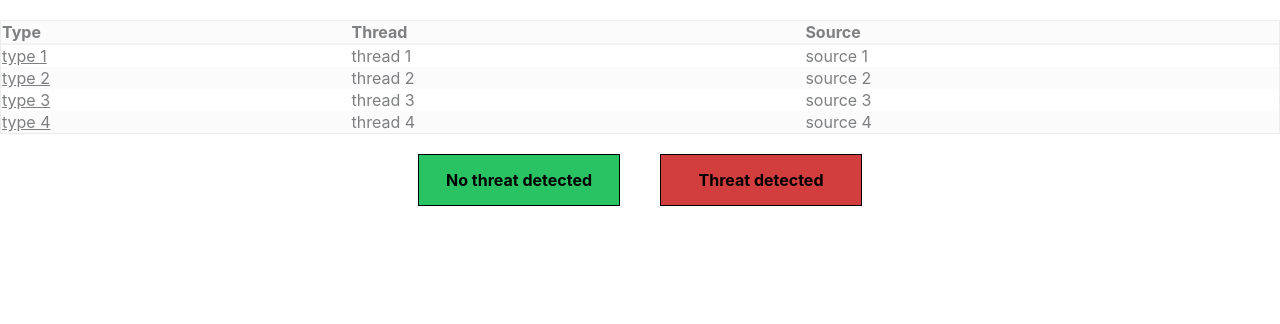
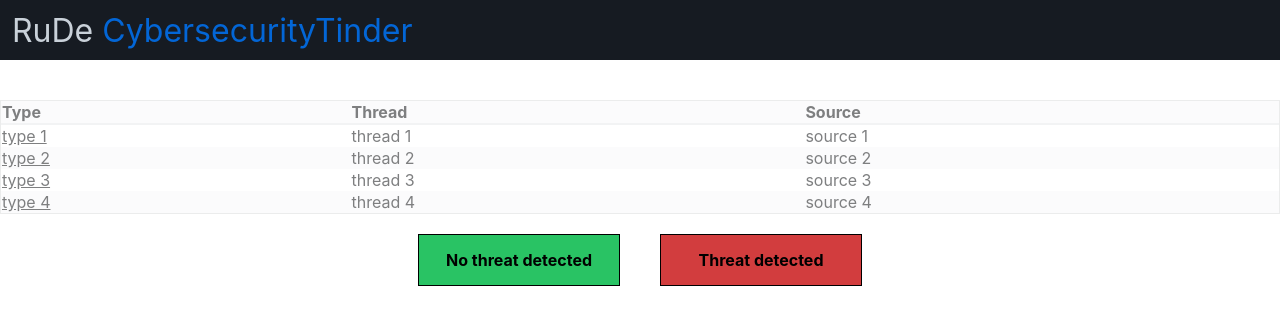
Before and after one commit to Quite-Right/RuDe, a React (Create React App) app in the folder front/: page /report/1 in a window 1280 px wide. Shown: the top 324 px of the page. Built offline with nearby package versions, Linux system fonts and the light colour scheme.

Commit message:
header, button

```diff
--- a/front/src/App.tsx
+++ b/front/src/App.tsx
@@ -1,6 +1,7 @@
 import "./scss/App.scss";
 // import { Provider } from "react-redux";
 // import store from "./redux/store";
+import Header from "./components/Header/Header";
 import { BrowserRouter as Router, Switch, Route } from "react-router-dom";
 import { positions, Provider, transitions } from "react-alert";
 
@@ -16,10 +17,10 @@ import Report from "./components/Report/Report";
 // }
 
 
-const options:any = {
+const options: any = {
   position: positions.BOTTOM_RIGHT,
   timeout: 1000,
-  offset:'30px',
+  offset: '30px',
   transition: transitions.SCALE,
   type: 'error',
 };
@@ -29,7 +30,8 @@ function App() {
     // <Provider store={store}>
     <Router>
       <div className="app">
-        {/* <Header /> */}
+        <Header />
+        <main className="main">
           <Switch>
             <Route path="/" exact>
               <Provider template={AlertTemplate}  {...options}>
@@ -43,6 +45,8 @@ function App() {
             <Route path="/register" exact></Route>
             <Route path="/workspace" exact></Route>
           </Switch>
+        </main>
+
       </div>
     </Router>
     // </Provider>
--- /dev/null
+++ b/front/src/components/Button/style.scss
@@ -0,0 +1,33 @@
+.button {
+  padding: 8px 16px;
+  border-radius: 5px;
+  outline: none;
+  border: none;
+  &_primary {
+    background-color: $blue;
+    color: $grey;
+    border: 1px solid $grey;
+    &:hover {
+      background-color: $blue-hover;
+    }
+    &:active {
+      background-color: $blue;
+    }
+  }
+  &_secondary {
+    background-color: $grey;
+    color: $blue;
+    border: 1px solid $blue;
+    &:hover {
+      background-color: $blue-hover-secondary;
+    }
+    &:active {
+      background-color: $grey;
+    }
+  }
+  &:disabled {
+    color: $grey;
+    background-color: $disabled-grey;
+    border: 1px solid $grey;
+  }
+}
--- /dev/null
+++ b/front/src/components/Header/Header.tsx
@@ -0,0 +1,18 @@
+import React from 'react'
+import { Link } from "react-router-dom"
+
+interface Props {
+
+}
+
+const Header = (props: Props) => {
+  return (
+    <header className="header">
+      <Link to="/" className="brand">
+        RuDe <span className="brand-app-name">CybersecurityTinder</span>
+      </Link>
+    </header>
+  )
+}
+
+export default Header;
--- /dev/null
+++ b/front/src/components/Header/style.scss
@@ -0,0 +1,17 @@
+.header {
+  position: fixed;
+  width: 100vw;
+  height: 60px;
+  display: flex;
+  background-color: $dark-grey;
+  align-items: center;
+}
+.brand {
+  font-size: 32px;
+  color: $grey;
+  margin-left: 12px;
+  text-decoration: none;
+}
+.brand-app-name {
+  color: $blue;
+}
--- /dev/null
+++ b/front/src/components/style.scss
@@ -0,0 +1,4 @@
+@import "./AlertTemplate/style.scss";
+@import "./Header/style.scss";
+@import "./InputFile/style.scss";
+@import "./Report/style.scss";
--- a/front/src/scss/App.scss
+++ b/front/src/scss/App.scss
@@ -1,10 +1,17 @@
 @import "./colors.scss";
 
-@import "../components/InputFile/style.scss";
-@import "../components/Report/style.scss";
+@import "../components/style.scss";
+
+.root {
+  box-sizing: border-box;
+  * {
+    box-sizing: border-box;
+  }
+}
 
 .app{
     color:black;
+    display: flex;
 }
 .display-none{
     display: none;
@@ -23,3 +30,9 @@ button:active,
 button:focus {
     outline: none;
 }
+
+.main {
+  margin-top: 80px;
+  width: 100vw;
+  min-height: calc(100vh - 80px);
+}
--- a/front/src/scss/colors.scss
+++ b/front/src/scss/colors.scss
@@ -4,6 +4,14 @@ $table-border1: rgb(235, 236, 236);
 $table-border2: rgb(242, 243, 244);
 $table-color: rgb(126, 127, 128);
 $table-green: rgb(85, 207, 59);
-$table-green2:rgb(41, 195, 100);
-$table-red:rgb(239, 61, 62);
-$table-red2:rgb(210, 61, 62);
+$table-green2: rgb(41, 195, 100);
+$table-red: rgb(239, 61, 62);
+$table-red2: rgb(210, 61, 62);
+
+$dark-grey: rgb(22, 27, 34);
+$black: #0d1117;
+$grey: rgb(201, 209, 217);
+$disabled-grey: rgb(117, 122, 128);
+$blue: #0366d6;
+$blue-hover: #0475f6;
+$blue-hover-secondary: #58a2f6;
```
Also changed, not shown: front/src/components/Button/Button.tsx (added, +21 -0 lines), 1 other file (tests, documents, lock files or other folders). Lines whose indentation alone changed are shown as unchanged.
